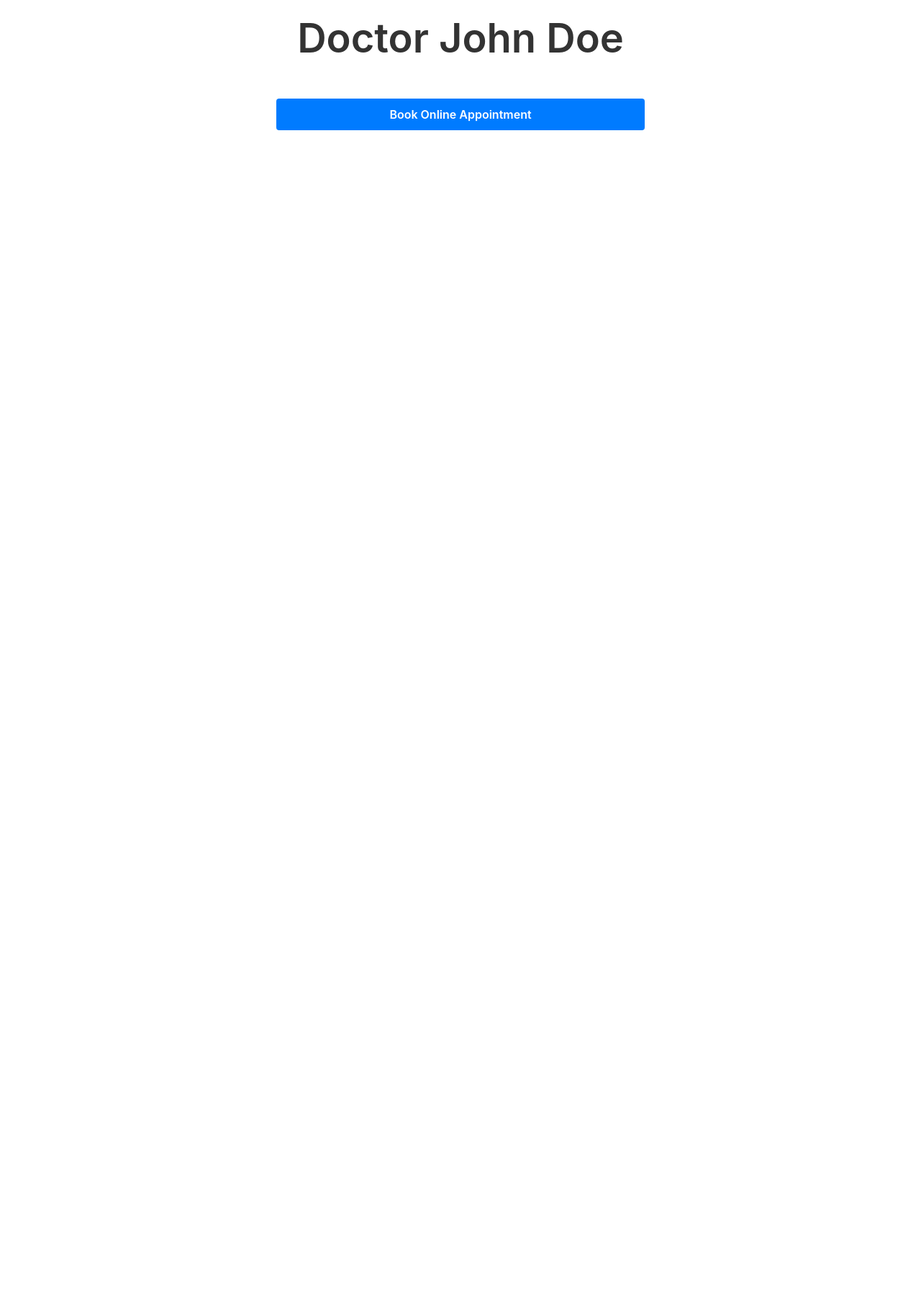
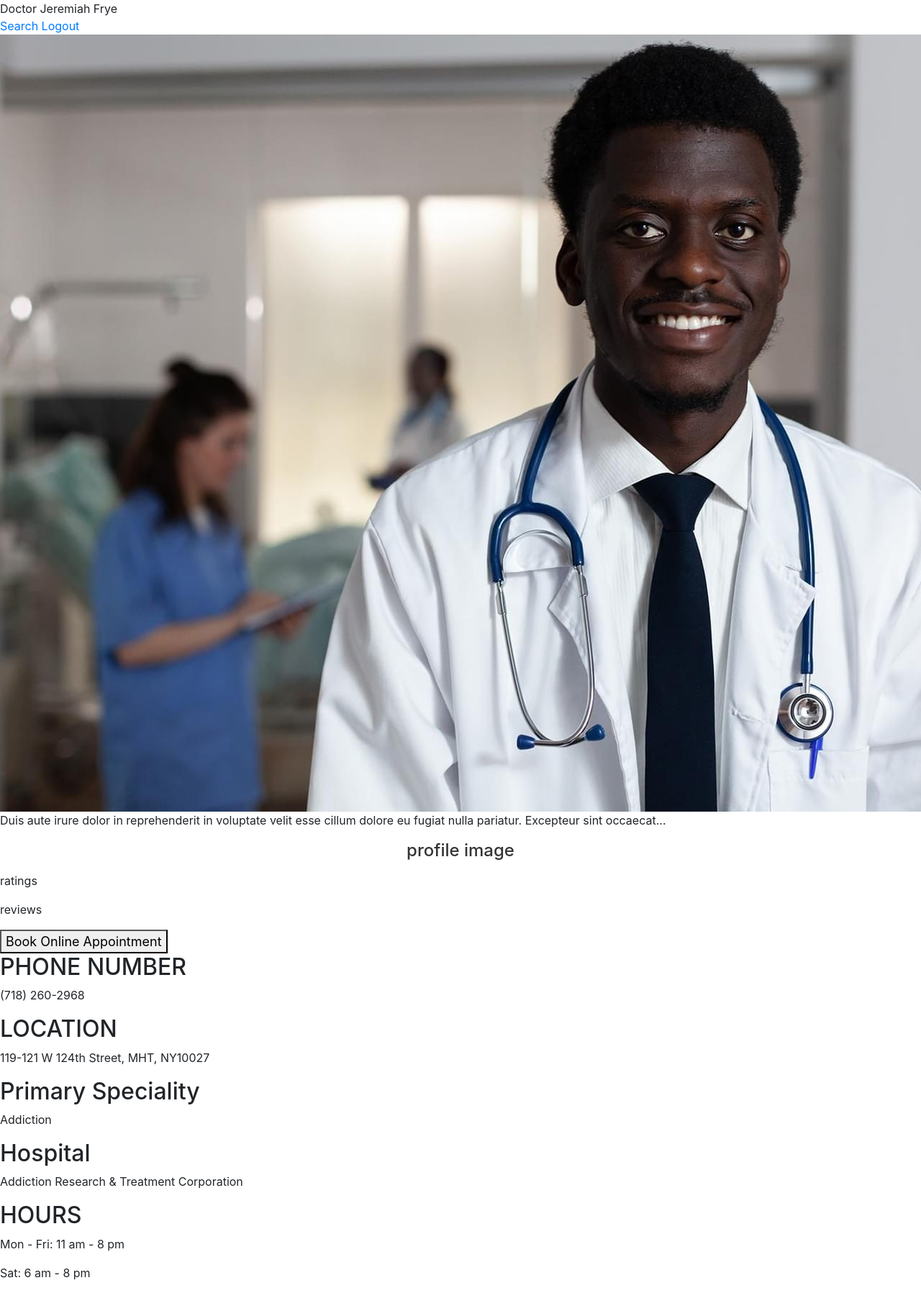
Before and after one commit to gcivil-nyu-org/Wednesday-Fall2023-Team-6, a Django app: page /doctor/1968/ in a window 1280 px wide; the page is wider, and only the part inside the window is pictured. Shown: that part at 72% size. Before the commit the page ends 181 px from the top of that part, so only its background shows below. Run offline with Django 4.2, Linux system fonts and the light colour scheme; data comes from the database, SQL or seed files in the repository; both versions use the stored data as it was after the commit.

Commit message:
doctor details page v1

```diff
--- a/doctor/templates/doctor/doctor_details.html
+++ b/doctor/templates/doctor/doctor_details.html
@@ -1,23 +1,97 @@
 {% load static %}
 <link rel="stylesheet" href="{% static 'doctor/css/doctorDetailsStyle.css' %}">
-<link rel="stylesheet" href="https://cdn.jsdelivr.net/npm/bootstrap@4.3.1/dist/css/bootstrap.min.css" integrity="sha384-ggOyR0iXCbMQv3Xipma34MD+dH/1fQ784/j6cY/iJTQUOhcWr7x9JvoRxT2MZw1T" crossorigin="anonymous">
-<script src="https://code.jquery.com/jquery-3.3.1.slim.min.js" integrity="sha384-q8i/X+965DzO0rT7abK41JStQIAqVgRVzpbzo5smXKp4YfRvH+8abtTE1Pi6jizo" crossorigin="anonymous"></script>
-<script src="https://cdn.jsdelivr.net/npm/popper.js@1.14.7/dist/umd/popper.min.js" integrity="sha384-UO2eT0CpHqdSJQ6hJty5KVphtPhzWj9WO1clHTMGa3JDZwrnQq4sF86dIHNDz0W1" crossorigin="anonymous"></script>
-<script src="https://cdn.jsdelivr.net/npm/bootstrap@4.3.1/dist/js/bootstrap.min.js" integrity="sha384-JjSmVgyd0p3pXB1rRibZUAYoIIy6OrQ6VrjIEaFf/nJGzIxFDsf4x0xIM+B07jRM" crossorigin="anonymous"></script>
+<link rel="stylesheet" href="https://cdn.jsdelivr.net/npm/bootstrap@4.3.1/dist/css/bootstrap.min.css"
+    integrity="sha384-ggOyR0iXCbMQv3Xipma34MD+dH/1fQ784/j6cY/iJTQUOhcWr7x9JvoRxT2MZw1T" crossorigin="anonymous">
+<script src="https://code.jquery.com/jquery-3.3.1.slim.min.js"
+    integrity="sha384-q8i/X+965DzO0rT7abK41JStQIAqVgRVzpbzo5smXKp4YfRvH+8abtTE1Pi6jizo"
+    crossorigin="anonymous"></script>
+<script src="https://cdn.jsdelivr.net/npm/popper.js@1.14.7/dist/umd/popper.min.js"
+    integrity="sha384-UO2eT0CpHqdSJQ6hJty5KVphtPhzWj9WO1clHTMGa3JDZwrnQq4sF86dIHNDz0W1"
+    crossorigin="anonymous"></script>
+<script src="https://cdn.jsdelivr.net/npm/bootstrap@4.3.1/dist/js/bootstrap.min.js"
+    integrity="sha384-JjSmVgyd0p3pXB1rRibZUAYoIIy6OrQ6VrjIEaFf/nJGzIxFDsf4x0xIM+B07jRM"
+    crossorigin="anonymous"></script>
 
-<div id="alert-container" class="alert alert-success alert-dismissible fade show fixed-alert" role="alert" style="display: none;">
+
+
+<div class="page">
+
+    <div id="alert-container" class="alert alert-success alert-dismissible fade show fixed-alert" role="alert"
+        style="display: none;">
         <strong><span id="alert_message">Hello There</span></strong>
         <button type="button" class="close" data-dismiss="alert" aria-label="Close">
             <span aria-hidden="true">&times;</span>
         </button>
     </div>
 
-<h1 id="doctor_heading" class="display-4">Doctor John Doe</h1>
+    <head>
+        <meta charset="UTF-8">
+        <meta name="viewport" content="width=device-width, initial-scale=1.0">
+        <title>Doctor {{object.first_name}} {{doctor.last_name}}</title>
+    </head>
+
+    <div class="header">
+        <!-- <img src="logo.png" alt="logo" class="logo"> -->
+        <span>Doctor {{object.first_name}} {{doctor.last_name}}</span>
+        <nav>
+            <a href="#">Search</a>
+            <a href="#">Logout</a>
+        </nav>
+    </div>
+    <div class="main-content">
+        <div class="background-jpg">
+            <img src="{% static 'doctor/images/ww-min.jpg' %}" alt="Doctor" class="doctor-image">
+        </div>
+        <div class="detail-info">
+            <div class="description">
+                <p>Duis aute irure dolor in reprehenderit in voluptate velit esse cillum dolore eu fugiat nulla
+                    pariatur.
+                    Excepteur sint occaecat...</p>
+            </div>
+            <div class="profile-image">
+                <h1>profile image</h1>
+            </div>
+            <div class="ratings">
+                <p>ratings</p>
+            </div>
+            <div class="reviews">
+                <p>reviews</p>
+            </div>
+            <button style="font-size:18px" class="book-appointment" data-toggle="modal" data-target="#book_appointment_modal">Book Online Appointment
+            </button>
+        </div>
+    </div>
+    <div class="navigator">
+        <div class="navigator-item">
+            <h2>PHONE NUMBER</h2>
+            <p>{{object.phone}}</p>
+        </div>
+        <div class="navigator-item">
+            <h2>LOCATION</h2>
+            <p>{{object.address}}, {{object.borough}}, NY{{object.zip}}</p>
+        </div>
+        <div class="navigator-item">
+            <h2>Primary Speciality</h2>
+            <p>{{object.primary_speciality}}</p>
+        </div>
+        <div class="navigator-item">
+            <h2>Hospital</h2>
+            <p>{{object.hospital}}</p>
+        </div>
+        <div class="navigator-item">
+            <h2>HOURS</h2>
+            <p>Mon - Fri: 11 am - 8 pm</p>
+            <p>Sat: 6 am - 8 pm</p>
+        </div>
+    </div>
+
+    <!-- <h1 id="doctor_heading" class="display-4">{{ object.first_name }}</h1>
 
     <div class="details-main-wrapper">
         <button id="btn_book_online_consultation" class="formbold-btn" data-toggle="modal" data-target="#book_appointment_modal">Book Online Appointment</button>
-</div>
-
+    </div> -->
     {% include "doctor/online_appointment_form.html" %}
 
     <script src="{% static 'doctor/javascript/doctor_details.js' %}"></script>
+    <footer class="filled"></footer>
+</div>
--- a/doctor/urls.py
+++ b/doctor/urls.py
@@ -1,11 +1,12 @@
 from django.urls import path
-from .views import DoctorDetailView, book_consultation
+from .views import DoctorDetailView, book_consultation, TempDetails
 
 app_name = "doctor"
 
 urlpatterns = [
     path("<int:pk>/", DoctorDetailView.as_view(), name="detail_view"),
     path(
-        "<int:doctor_id>/bookConsultation", book_consultation, name="book_consultation"
+        "<int:doctor_id>/bookConsultation/", book_consultation, name="book_consultation"
     ),
+    path("details/", TempDetails, name="details"),
 ]
--- a/doctor/views.py
+++ b/doctor/views.py
@@ -1,5 +1,5 @@
 from datetime import datetime
-from django.shortcuts import get_object_or_404
+from django.shortcuts import get_object_or_404, render
 from django.http import HttpResponse, HttpResponseBadRequest
 from django.views import generic
 from user.models import User
@@ -16,6 +16,10 @@ class DoctorDetailView(generic.DetailView):
 
     def get(self, request, *args, **kwargs):
         return super().get(request, *args, **kwargs)
+
+def TempDetails(request):
+    template_name = "doctor/details.html"
+    return render(request, template_name)
 
 
 @xframe_options_exempt
```
Also changed, not shown: doctor/static/doctor/css/doctorDetailsStyle.css (+121 -33 lines), db.sqlite3, doctor/static/doctor/images/doctor.jpg (added), doctor/static/doctor/images/doctors.jpg (added), doctor/static/doctor/images/ww-min.jpg (added). Lines whose indentation alone changed are shown as unchanged.
